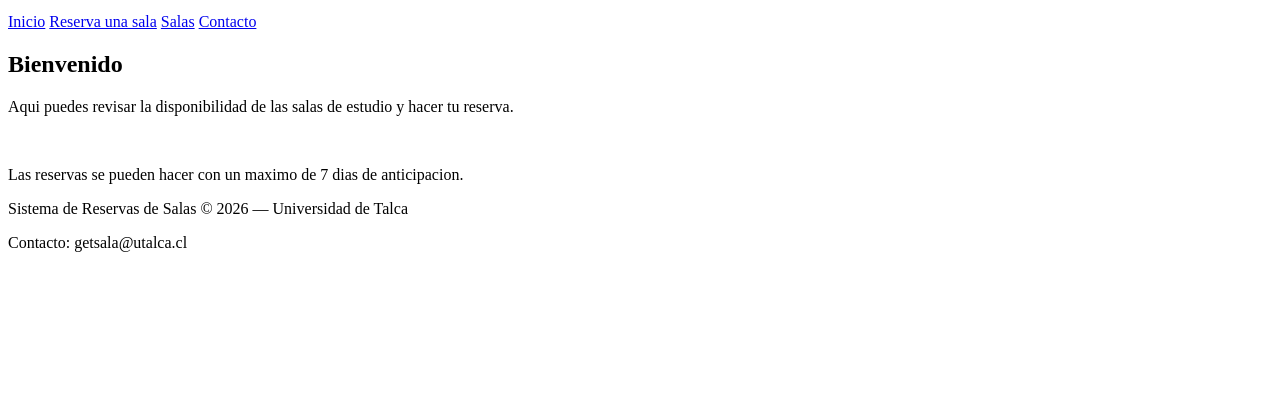
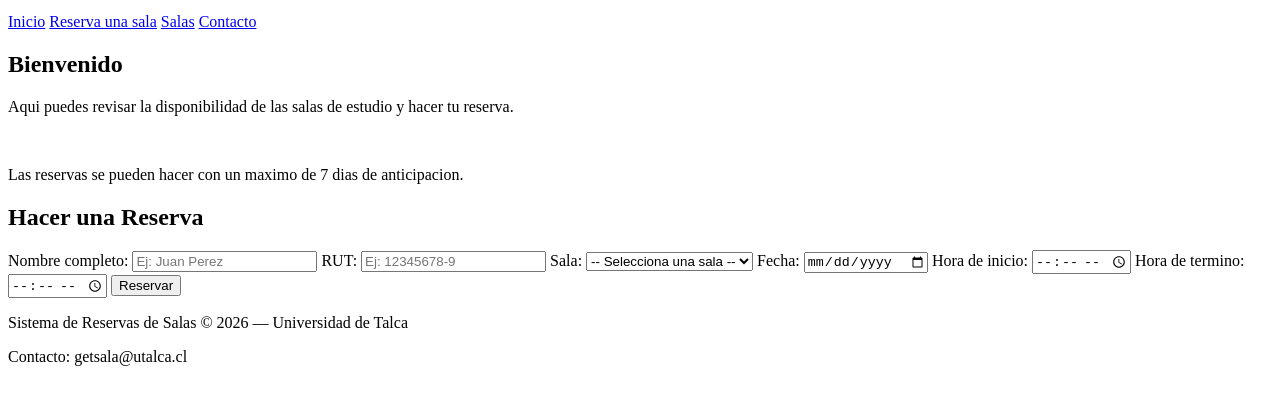
Before and after one commit to Rbto033/sistema-reservas-salas, a plain HTML site: page index.html in a window 1280 px wide. Shown: the part 148-552 px from the top of the page. Drawn offline with Linux system fonts and the light colour scheme; a script that the page names is missing.

Commit message:
version con el formulario agegado a el archivo index.html

```diff
--- a/index.html
+++ b/index.html
@@ -40,10 +40,38 @@
 
 
         <!-- formulario para hacer una reserva -->
-         <section id = "reserva">
+         <section class="formulario">
+            <h2>Hacer una Reserva</h2>
 
-         </section>
+            <!-- datos del estudiante -->
+            <label for="nombre">Nombre completo:</label>
+            <input type="text" id="nombre" name="nombre" placeholder="Ej: Juan Perez">
 
+            <label for="rut">RUT:</label>
+            <input type="text" id="rut" name="rut" placeholder="Ej: 12345678-9">
+
+            <!-- seleccion de sala -->
+            <label for="sala">Sala:</label>
+            <select id="sala" name="sala">
+                <option value="">-- Selecciona una sala --</option>
+                <option value="a1">Sala A1 - 4 personas</option>
+                <option value="b1">Sala B1 - 8 personas</option>
+                <option value="b2">Sala B2 - 8 personas</option>
+            </select>
+
+            <!-- fecha y hora -->
+            <label for="fecha">Fecha:</label>
+            <input type="date" id="fecha" name="fecha">
+
+            <label for="hora_inicio">Hora de inicio:</label>
+            <input type="time" id="hora_inicio" name="hora_inicio">
+
+            <label for="hora_fin">Hora de termino:</label>
+            <input type="time" id="hora_fin" name="hora_fin">
+
+            <!-- boton para enviar -->
+            <button type="submit">Reservar</button>
+        </section>
 
 
     </main>
```
Also changed, not shown: formulario.html (added, +33 -0 lines).
